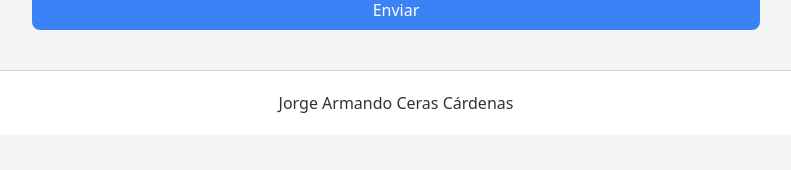
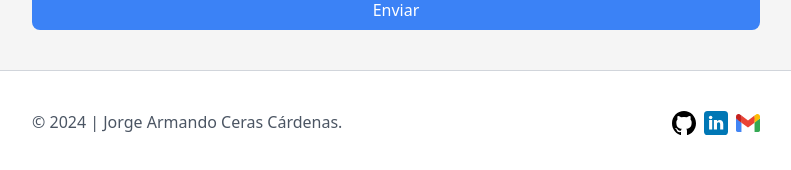
Before and after one commit to ArmandoDev/portfolio, a React (Vite) app: page / in a window 1280 px wide. Shown: the part 2157-2327 px from the top of the page, without its empty margins (244-1035 px from the left). Before the commit the page ends 2292 px from the top, so only its background shows below. Built offline with nearby package versions, Linux system fonts and the light colour scheme; no server answers; what @midudev/tailwind-animations would draw is missing.

Commit message:
Hemos mejorado, ya por ultimo por el dia de hoy, el Footer, agregando mas información

```diff
--- a/src/components/Footer.jsx
+++ b/src/components/Footer.jsx
@@ -1,9 +1,33 @@
+import { SOCIAL_LINKS } from "../utils";
+
 export default function Footer() {
+  const currentYear = new Date().getFullYear();
+
   return (
-    <footer className="bg-white border-t border-gray-300 mt-10 py-5">
-      <p className="opacity-80 text-center text-base">
-        Jorge Armando Ceras Cárdenas
-      </p>
+    <footer className="bg-white border-t border-gray-300 mt-10 py-8">
+      <div className="container mx-auto px-4 flex flex-col md:flex-row justify-between items-center">
+        <p className="text-gray-600 text-center md:text-left mb-4 md:mb-0">
+          &copy; {currentYear} | Jorge Armando Ceras Cárdenas.
+        </p>
+
+        <ul className="flex gap-2 mt-2">
+          {SOCIAL_LINKS.map(({ href, title, icon }) => {
+            return (
+              <li key={title}>
+                <a
+                  className="inline-block hover:scale-125 transition-transform duration-200 ease-in-out"
+                  href={href}
+                  title={title}
+                  target="_blank"
+                  rel="noopener noreferrer me"
+                >
+                  <img className="icon" src={icon} alt={title} loading="lazy" />
+                </a>
+              </li>
+            );
+          })}
+        </ul>
+      </div>
     </footer>
   );
 }
--- a/src/sections/Hero.jsx
+++ b/src/sections/Hero.jsx
@@ -1,20 +1,7 @@
 import Article from "../components/Article";
+import { SOCIAL_LINKS } from "../utils";
 
 export default function Hero() {
-  const socialLinks = [
-    {
-      href: "https://github.com/armandodev",
-      title: "GitHub",
-      icon: "icons/github.svg",
-    },
-    { href: "#", title: "LinkedIn", icon: "icons/linkedin.svg" },
-    {
-      href: "mailto:jorge.armando.c.cardenas@gmail.com",
-      title: "Email",
-      icon: "icons/gmail.svg",
-    },
-  ];
-
   return (
     <Article
       articleId="hero"
@@ -42,7 +29,7 @@ export default function Hero() {
         </p>
 
         <ul className="flex gap-2 mt-2">
-          {socialLinks.map(({ href, title, icon }) => {
+          {SOCIAL_LINKS.map(({ href, title, icon }) => {
             return (
               <li key={title}>
                 <a
--- a/src/utils.js
+++ b/src/utils.js
@@ -9,6 +9,20 @@ const checkImageExists = (url) => {
     img.src = url;
   });
 };
+
+export const SOCIAL_LINKS = [
+  {
+    href: "https://github.com/armandodev",
+    title: "GitHub",
+    icon: "icons/github.svg",
+  },
+  { href: "#", title: "LinkedIn", icon: "icons/linkedin.svg" },
+  {
+    href: "mailto:jorge.armando.c.cardenas@gmail.com",
+    title: "Email",
+    icon: "icons/gmail.svg",
+  },
+];
 
 export const getLanguages = async (url) => {
   try {
```
